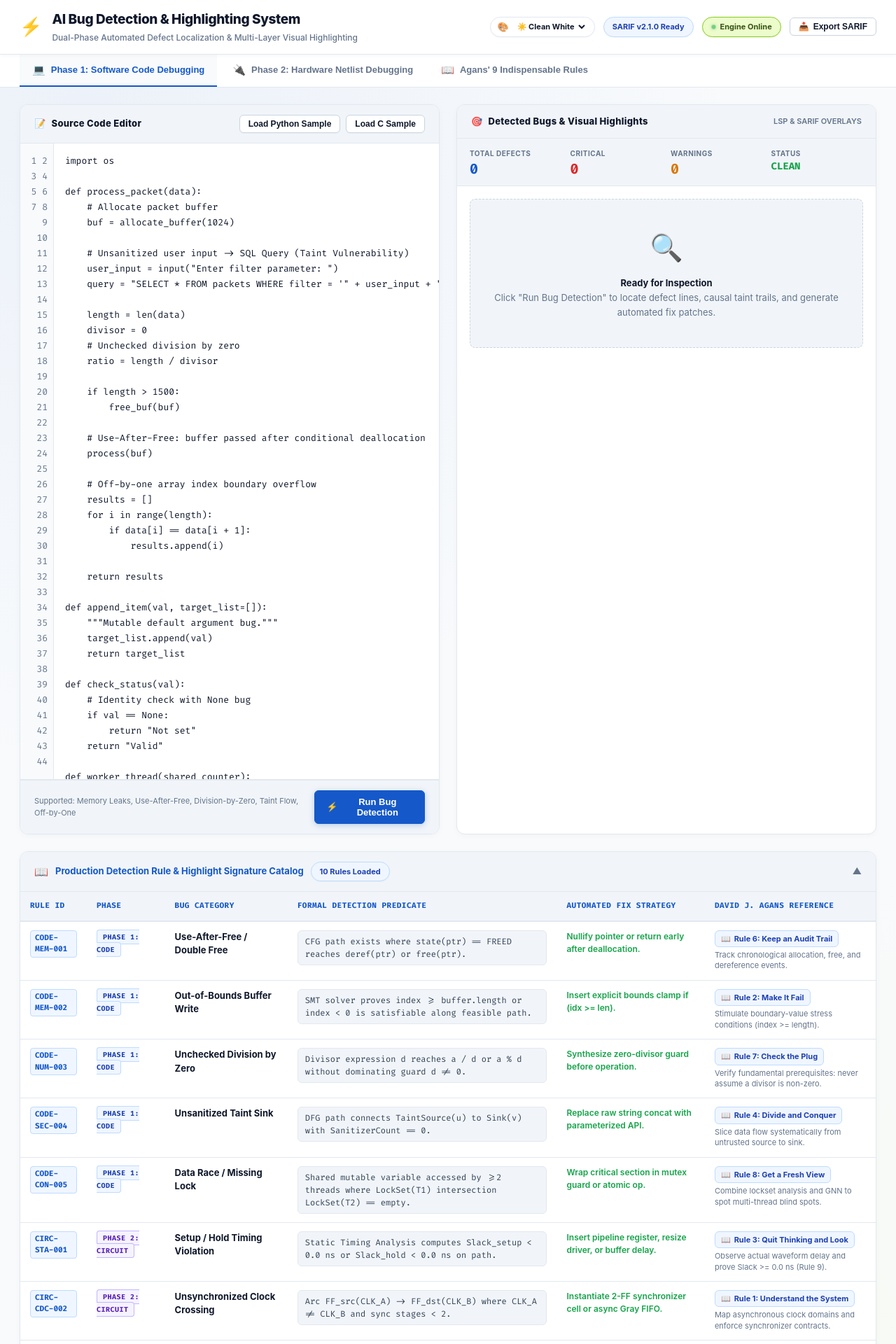
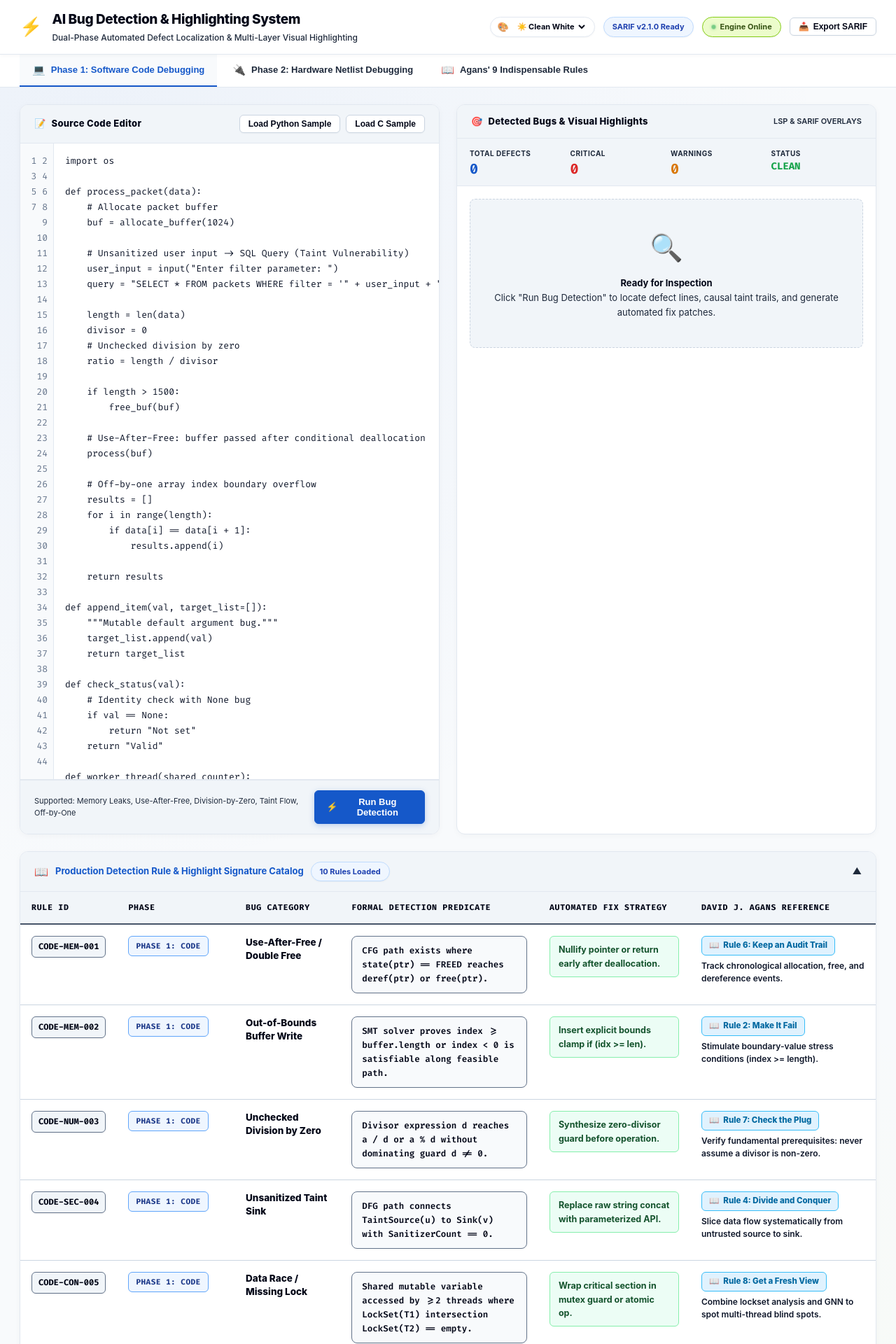
Before and after one commit to bhabanisoren16-ship-it/ai-bug-detection, a Flask app: page / in a window 1280 px wide. Shown: the top 1920 px of the page at 70% size. Run offline with Flask 3, Linux system fonts and the light colour scheme.

Commit message:
style: High-contrast typography overhaul for detection catalog and full UI visibility

```diff
--- a/web/static/css/style.css
+++ b/web/static/css/style.css
@@ -31,9 +31,9 @@
   --color-neon-border: #84cc16;
 
   /* High contrast text for clean white background */
-  --text-main: #0f172a;       /* slate-900 (ultra readable dark text) */
-  --text-muted: #334155;      /* slate-700 (sharp medium text) */
-  --text-dim: #64748b;        /* slate-500 (labels and metadata) */
+  --text-main: #020617;       /* pitch black/slate-950 (ultra readable dark text) */
+  --text-muted: #0f172a;      /* slate-900 (sharp dark text) */
+  --text-dim: #1e293b;        /* slate-800 (strong labels and metadata) */
 
   /* High contrast severity colors on white */
   --color-critical: #dc2626;
@@ -793,113 +793,180 @@ body {
 }
 
 .catalog-table th {
-  background: var(--bg-gutter);
-  color: var(--color-cobalt);
-  border-bottom: 2px solid var(--border-color);
-  padding: 12px 14px;
+  background: #f1f5f9;
+  color: #020617;
+  border-bottom: 2.5px solid #475569;
+  padding: 14px 16px;
   text-align: left;
   font-family: var(--font-mono);
-  font-size: 11px;
+  font-size: 11.5px;
+  font-weight: 800;
   text-transform: uppercase;
-  letter-spacing: 0.5px;
+  letter-spacing: 0.75px;
+  white-space: nowrap;
 }
 
 .catalog-table td {
-  padding: 12px 14px;
-  border-bottom: 1px solid var(--border-color);
-  font-size: 12px;
-  color: var(--text-main);
+  padding: 16px 16px;
+  border-bottom: 1.5px solid #cbd5e1;
+  font-size: 13px;
+  color: #020617;
   vertical-align: top;
-  line-height: 1.5;
+  line-height: 1.55;
+  background: #ffffff;
 }
 
 .catalog-table tr:hover td {
-  background: var(--bg-gutter);
+  background: #f8fafc;
 }
 
-.catalog-table td code {
-  color: var(--color-cobalt);
+.rule-code {
+  color: #020617 !important;
   font-family: var(--font-mono);
+  font-size: 12px !important;
+  font-weight: 800 !important;
+  background: #f1f5f9 !important;
+  padding: 5px 9px !important;
+  border-radius: 6px !important;
+  border: 1.5px solid #64748b !important;
+  display: inline-block;
+  white-space: nowrap;
+  box-shadow: 0 1px 2px rgba(0, 0, 0, 0.05);
+}
+
+.catalog-table .badge {
+  white-space: nowrap;
   font-size: 11px;
-  font-weight: 700;
-  background: var(--color-info-bg);
-  padding: 2px 6px;
-  border-radius: 4px;
-  border: 1px solid var(--color-info-border);
+  font-weight: 800;
+  padding: 5px 10px;
+  border-radius: 6px;
+  letter-spacing: 0.5px;
   display: inline-block;
 }
 
-.catalog-table .col-category {
-  color: var(--text-main);
-  font-weight: 700;
-  font-size: 13px;
+.catalog-table .badge.info {
+  background: #eff6ff;
+  color: #1e3a8a;
+  border: 1.5px solid #60a5fa;
 }
 
-body.theme-cyberpunk .catalog-table .col-category {
-  color: #00f0ff;
+.catalog-table .badge.purple {
+  background: #faf5ff;
+  color: #581c87;
+  border: 1.5px solid #c084fc;
 }
 
-.catalog-table .col-predicate {
+.category-title {
+  color: #020617;
+  font-weight: 800;
+  font-size: 13.5px;
+  line-height: 1.4;
+  display: block;
+}
+
+.predicate-box {
   font-family: var(--font-mono);
-  font-size: 12px;
-  color: var(--text-muted);
-  line-height: 1.5;
-  background: var(--bg-gutter);
-  padding: 6px 10px;
-  border-radius: 6px;
-  border: 1px solid var(--border-color);
+  font-size: 12.5px;
+  font-weight: 600;
+  color: #020617;
+  line-height: 1.6;
+  background: #f8fafc;
+  padding: 10px 14px;
+  border-radius: 8px;
+  border: 1.5px solid #64748b;
+  box-shadow: 0 1px 3px rgba(0, 0, 0, 0.04);
   word-break: break-word;
 }
 
-body.theme-cyberpunk .catalog-table .col-predicate {
-  color: #cbd5e1;
-  background: rgba(0, 240, 255, 0.05);
-  border-color: rgba(0, 240, 255, 0.2);
-}
-
-.catalog-table .col-fix {
-  font-size: 12px;
-  color: var(--color-success);
-  font-weight: 600;
-  line-height: 1.5;
-}
-
-body.theme-cyberpunk .catalog-table .col-fix {
-  color: #D4FF24;
+.fix-box {
+  font-size: 12.5px;
+  color: #14532d;
+  font-weight: 700;
+  line-height: 1.55;
+  background: #ecfdf5;
+  padding: 9px 12px;
+  border-radius: 6px;
+  border: 1.5px solid #86efac;
 }
 
 .catalog-table .col-agans {
-  font-size: 11px;
+  font-size: 12px;
 }
 
 .agans-badge {
-  background: var(--color-info-bg);
-  border: 1px solid var(--color-info-border);
-  color: var(--color-info-text);
-  font-size: 11px;
-  font-weight: 700;
-  padding: 3px 8px;
+  background: #e0f2fe;
+  border: 1.5px solid #38bdf8;
+  color: #0369a1;
+  font-size: 11.5px;
+  font-weight: 800;
+  padding: 4px 10px;
   border-radius: 6px;
   display: inline-flex;
   align-items: center;
-  gap: 5px;
-  margin-bottom: 4px;
-}
-
-body.theme-cyberpunk .agans-badge {
-  background: rgba(0, 240, 255, 0.15);
-  border-color: rgba(0, 240, 255, 0.4);
-  color: #00f0ff;
+  gap: 6px;
+  margin-bottom: 6px;
+  white-space: nowrap;
 }
 
 .agans-subtext {
-  font-size: 11px;
-  color: var(--text-dim);
-  line-height: 1.4;
+  font-size: 12px;
+  font-weight: 600;
+  color: #0f172a;
+  line-height: 1.5;
 }
 
 .catalog-section.collapsed #catalog-body {
   display: none;
+}
+
+/* ── Cyberpunk overrides for Rule Catalog ── */
+body.theme-cyberpunk .catalog-table th {
+  background: #060916;
+  color: #00f0ff;
+  border-bottom-color: rgba(0, 240, 255, 0.4);
+}
+
+body.theme-cyberpunk .catalog-table td {
+  background: #080d1e;
+  border-bottom-color: rgba(0, 240, 255, 0.2);
+  color: #f1f5f9;
+}
+
+body.theme-cyberpunk .catalog-table tr:hover td {
+  background: #0e152e;
+}
+
+body.theme-cyberpunk .rule-code {
+  color: #00f0ff !important;
+  background: rgba(0, 240, 255, 0.1) !important;
+  border-color: rgba(0, 240, 255, 0.4) !important;
+}
+
+body.theme-cyberpunk .category-title {
+  color: #00f0ff;
+  text-shadow: 0 0 8px rgba(0, 240, 255, 0.4);
+}
+
+body.theme-cyberpunk .predicate-box {
+  color: #ffffff;
+  background: rgba(0, 240, 255, 0.05);
+  border-color: rgba(0, 240, 255, 0.3);
+}
+
+body.theme-cyberpunk .fix-box {
+  color: #D4FF24;
+  background: rgba(212, 255, 36, 0.1);
+  border-color: rgba(212, 255, 36, 0.3);
+}
+
+body.theme-cyberpunk .agans-badge {
+  color: #00f0ff;
+  background: rgba(0, 240, 255, 0.15);
+  border-color: rgba(0, 240, 255, 0.4);
+}
+
+body.theme-cyberpunk .agans-subtext {
+  color: #cbd5e1;
 }
 
 /* ── David J. Agans 9 Indispensable Rules Protocol Styling ────────────────── */
--- a/web/static/js/app.js
+++ b/web/static/js/app.js
@@ -582,11 +582,11 @@ async function loadCatalogRules() {
 
             html += `
                 <tr>
-                    <td><code>${escapeHtml(ruleId)}</code></td>
-                    <td><span class="badge ${phaseClass}">${escapeHtml(phaseLabel)}</span></td>
-                    <td class="col-category">${escapeHtml(category)}</td>
-                    <td><div class="col-predicate">${escapeHtml(predicate)}</div></td>
-                    <td class="col-fix">${escapeHtml(fix)}</td>
+                    <td class="col-rule"><code class="rule-code">${escapeHtml(ruleId)}</code></td>
+                    <td class="col-phase"><span class="badge ${phaseClass}">${escapeHtml(phaseLabel)}</span></td>
+                    <td class="col-category"><strong class="category-title">${escapeHtml(category)}</strong></td>
+                    <td class="col-predicate"><div class="predicate-box">${escapeHtml(predicate)}</div></td>
+                    <td class="col-fix"><div class="fix-box">${escapeHtml(fix)}</div></td>
                     <td class="col-agans">
                         ${agansRule ? `<div class="agans-badge"><span>📖</span> ${escapeHtml(agansRule)}</div>` : ""}
                         ${agansSummary ? `<div class="agans-subtext">${escapeHtml(agansSummary)}</div>` : ""}
--- a/web/templates/index.html
+++ b/web/templates/index.html
@@ -7,7 +7,7 @@
     <meta http-equiv="Pragma" content="no-cache">
     <meta http-equiv="Expires" content="0">
     <title>AI Bug Detection &amp; Highlighting System</title>
-    <link rel="stylesheet" href="/static/css/style.css?v=5.0">
+    <link rel="stylesheet" href="/static/css/style.css?v=6.0">
     <link rel="preconnect" href="https://fonts.googleapis.com">
     <link rel="preconnect" href="https://fonts.gstatic.com" crossorigin>
     <link href="https://fonts.googleapis.com/css2?family=Fira+Code:wght@400;500;600;700&family=Inter:wght@400;500;600;700;800&display=swap" rel="stylesheet">
@@ -256,6 +256,6 @@
 
     </main>
 
-    <script src="/static/js/app.js?v=5.0"></script>
+    <script src="/static/js/app.js?v=6.0"></script>
 </body>
 </html>
```
Also changed, not shown: other parts of web/static/css/style.css (+18 -16 lines).
